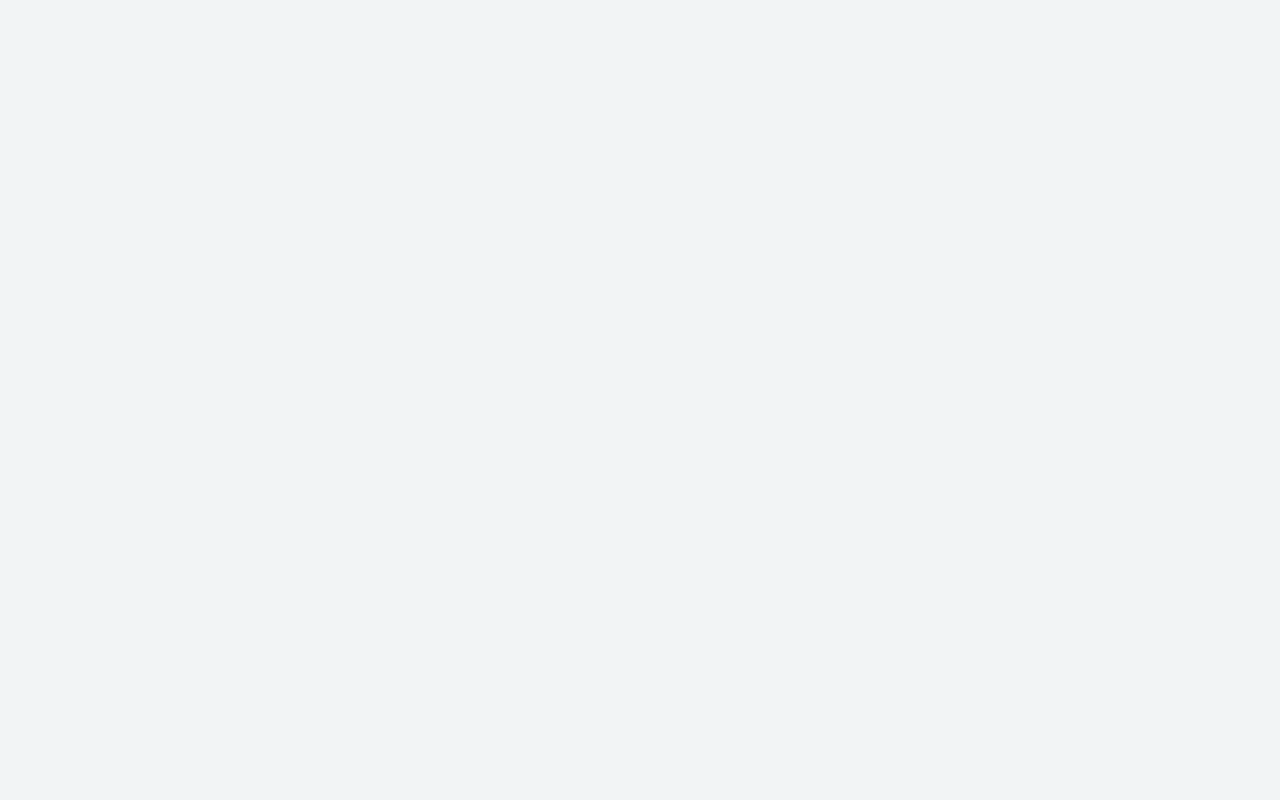
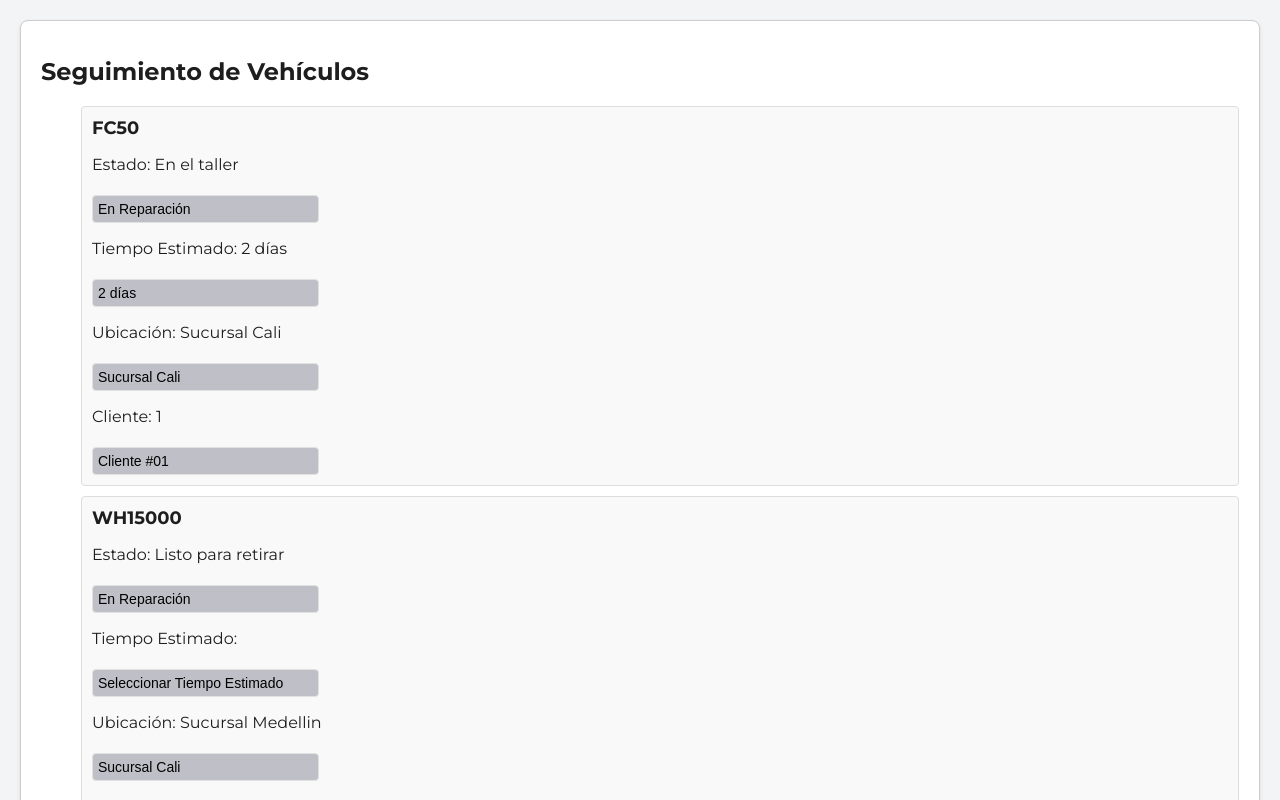
Before and after one commit to Carlos-39/ProyectoDesarrollo, a React (Create React App) app in the folder proyecto-desarrollo/: page /seguimiento-vehiculos in a window 1280 px wide. Before the commit this address had no page. Shown: the top 800 px of the page. Built offline with nearby package versions, Linux system fonts and the light colour scheme.

Commit message:
Modulo jefe de taller para presentar al cliente realizado, ademas de modificar algunos archivos para mejor entendimiento

```diff
--- a/proyecto-desarrollo/src/App.js
+++ b/proyecto-desarrollo/src/App.js
@@ -14,8 +14,9 @@ import sucursal2 from './images/sucursal2.jpg';
 import sucursal3 from './images/sucursal3.jpg';
 // import { BackButton } from './Components/BackButton/BackButton';
 // import { CarroContainer } from './CarroContainer';
-import { Login } from './Login'
+import { Login } from './Components/Login/Login';
 import { Link, useNavigate } from 'react-router-dom';
+import { SeguimientoVehiculos } from './SeguimientoVehiculos'
 
 function App() {
   return (
@@ -29,6 +30,7 @@ function App() {
         <Route path="/taller" element={<VistaTaller/>} />
         <Route path="/about-us" element={<VistaAboutUs/>} />
         <Route path="/login" element={<VistaLogin/>} />
+        <Route path="/seguimiento-vehiculos" element={<SeguimientoVehiculos />} />
       </Routes>
     </Router>
   );
@@ -86,6 +88,7 @@ function VistaTaller(){
       <Buscador/>
       <Header/>
       <Title title={'Taller'}/>
+      <Link to="/seguimiento-vehiculos">Ir a Seguimiento de Vehículos</Link>
       <Footer/>
     </div>
   );
--- a/proyecto-desarrollo/src/CarrosData.js
+++ b/proyecto-desarrollo/src/CarrosData.js
@@ -1,12 +1,32 @@
-const carrosData = [
+const vehiculos = [
+  {
+    id: 1,
+    nombre: 'FC50',
+    estado: 'En el taller',
+    tiempoEstimado: '2 días',
+    ubicacion: 'Sucursal Cali',
+	clienteId: 1,
+  },
+  {
+    id: 2,
+    nombre: 'WH15000',
+    estado: 'Listo para retirar',
+    tiempoEstimado: '',
+    ubicacion: 'Sucursal Medellin',
+	clienteId: 2,
+  },
+];
+
+const clientes = [
 	{
-		nombre: 'Carro 1',
-		imagen: 'url-imagen-2',
-		precio: 2000
+	  id: 1,
+	  nombre: 'Cliente #01',
 	},
 	{
-		nombre: 'Carro 1',
-		imagen: 'url-imagen-2',
-		precio: 2000
-	}
+	  id: 2,
+	  nombre: 'Cliente #02',
+	},
 ];
+
+export { vehiculos };
+export { clientes };
--- a/proyecto-desarrollo/src/Components/Footer/Footer.js
+++ b/proyecto-desarrollo/src/Components/Footer/Footer.js
@@ -28,11 +28,7 @@ function Footer() {
 			<div className="footer-section desarrolladores">
 				<h3>Desarrollado por: </h3>
 				<ul>
-          			<li>nombre</li>
-          			<li>nombre</li>
-          			<li>nombre</li>
-		      		<li>nombre</li>
-		      		<li>nombre</li>
+          			<li>Electro X Team</li>
         		</ul>
       		</div>
 		</footer>
--- /dev/null
+++ b/proyecto-desarrollo/src/SeguimientoVehiculos.css
@@ -0,0 +1,73 @@
+/* SeguimientoVehiculos.css */
+.seguimiento-vehiculos-container {
+	font-family: 'Montserrat', sans-serif;
+	margin: 20px;
+	padding: 20px;
+	border: 1px solid #ccc;
+	border-radius: 8px;
+	background-color: #fff;
+	box-shadow: 0 2px 4px rgba(0, 0, 0, 0.1);
+}
+
+.seguimiento-vehiculos-title {
+	font-size: 24px;
+	margin-bottom: 20px;
+}
+
+.vehiculo-item {
+	list-style: none;
+	border: 1px solid #ddd;
+	padding: 10px;
+	margin: 10px 0;
+	border-radius: 4px;
+	background-color: #f9f9f9;
+}
+
+.vehiculo-item h2 {
+	font-size: 18px;
+	margin: 0;
+}
+
+.vehiculo-item select {
+	width: 20%;
+	padding: 5px;
+	margin-top: 5px;
+	appearance: none;
+	border: 1px solid #E1E1E1;
+	border-radius: 4px;
+	background-color: #bfbfc7;
+	cursor: pointer;
+	font-size: 14px;
+	transition: border-color 0.3s, box-shadow 0.3s;
+}
+
+.vehiculo-item select option {
+	font-size: 14px;
+	padding: 5px;
+	background-color: #f2f3f4;
+}
+
+.vehiculo-item select:focus {
+	outline: none;
+	border-color: #ad0c0c;
+	box-shadow: 0 0 5px rgba(216, 0, 0, 0.5);
+}
+
+.volver-home-button {
+    background-color: #1E1E1F;
+    color: #f2f3f4;
+    padding: 10px 20px;
+    border: transparent solid transparent;
+    border-radius: 4px;
+    cursor: pointer;
+    font-size: 16px;
+    margin-top: 20px;
+    transition: background-color 0.3s ease;
+	font-family: 'Montserrat', sans-serif;
+}
+
+.volver-home-button:hover {
+    background-color: #f2f3f4;
+	color: #1E1E1F;
+	font-weight: bold;
+}
--- /dev/null
+++ b/proyecto-desarrollo/src/SeguimientoVehiculos.js
@@ -0,0 +1,108 @@
+import React, { useState } from 'react';
+import { vehiculos, clientes } from './CarrosData';
+import './SeguimientoVehiculos.css'
+
+function SeguimientoVehiculos() {
+	const [vehiculosData, setVehiculosData] = useState(vehiculos);
+
+	const actualizarEstadoVehiculo = (id, nuevoEstado) => {
+		const nuevosVehiculos = vehiculosData.map((vehiculo) => {
+		  if (vehiculo.id === id) {
+			return { ...vehiculo, estado: nuevoEstado };
+		  }
+		  return vehiculo;
+		});
+
+		setVehiculosData(nuevosVehiculos);
+	};
+
+	const actualizarTiempoEstimado = (id, nuevoTiempoEstimado) => {
+		const nuevosVehiculos = vehiculosData.map((vehiculo) => {
+			if (vehiculo.id === id) {
+				return { ...vehiculo, tiempoEstimado: nuevoTiempoEstimado };
+		  	}
+		  	return vehiculo;
+		});
+
+		setVehiculosData(nuevosVehiculos);
+	};
+
+	const actualizarSucursal = (id, nuevaSucursal) => {
+		const nuevosVehiculos = vehiculosData.map((vehiculo) => {
+			if (vehiculo.id === id) {
+				return { ...vehiculo, ubicacion: nuevaSucursal };
+			}
+		  	return vehiculo;
+		});
+
+		setVehiculosData(nuevosVehiculos);
+	};
+
+	const handleChangeCliente = (clienteId, vehiculoId) => {
+		const nuevosVehiculos = vehiculosData.map((vehiculo) => {
+			if (vehiculo.id === vehiculoId) {
+				return { ...vehiculo, clienteId };
+		  	}
+		  	return vehiculo;
+		});
+		setVehiculosData(nuevosVehiculos);
+	};
+
+	return (
+		<div className="seguimiento-vehiculos-container">
+			<h1 className="seguimiento-vehiculos-title">Seguimiento de Vehículos</h1>
+    	  	<ul>
+				{vehiculosData.map((vehiculo) => (
+          			<li key={vehiculo.id} className="vehiculo-item">
+            			<h2>{vehiculo.nombre}</h2>
+            			<p>Estado: {vehiculo.estado}</p>
+						<select
+              				value={vehiculo.estado}
+             				onChange={(e) => actualizarEstadoVehiculo(vehiculo.id, e.target.value)}
+        				>
+							<option value="En Reparación">En Reparación</option>
+              				<option value="Esperando Piezas">Esperando Piezas</option>
+              				<option value="Listo para Entrega">Listo para Entrega</option>
+              				<option value="En Pruebas">En Pruebas</option>
+						</select>
+            			<p>Tiempo Estimado: {vehiculo.tiempoEstimado}</p>
+						<select
+              				value={vehiculo.tiempoEstimado}
+              				onChange={(e) => actualizarTiempoEstimado(vehiculo.id, e.target.value)}
+        				>
+              				<option value="">Seleccionar Tiempo Estimado</option>
+              				<option value="1 día">1 día</option>
+              				<option value="2 días">2 días</option>
+              				<option value="3 días">3 días</option>
+              				<option value="Más de 3 días">Más de 3 días</option>
+        				</select>
+            			<p>Ubicación: {vehiculo.ubicacion}</p>
+						<select
+              				value={vehiculo.ubicacion}
+             				onChange={(e) => actualizarSucursal(vehiculo.id, e.target.value)}
+        				>
+              				<option value="Cali calle 8a #34-67">Sucursal Cali</option>
+              				<option value="Medellin carrera 78b #49-55">Sucursal Medellin</option>
+              				<option value="Bogota calle 56 #11-20a">Sucursal Bogota</option>
+        				</select>
+						<p>Cliente: {vehiculo.clienteId} </p>
+						<select
+              				value={vehiculo.clienteId}
+              				onChange={(e) => handleChangeCliente(parseInt(e.target.value), vehiculo.id)}
+           				>
+              				{clientes.map((cliente) => (
+                				<option key={cliente.id} value={cliente.id}>
+                  					{cliente.nombre}
+                				</option>
+              				))}
+        				</select>
+          			</li>
+      			))}
+    	  	</ul>
+
+			<button className="volver-home-button" onClick={() => window.location.href = '/'}>Volver al Home</button>
+		</div>
+	);
+}
+
+export { SeguimientoVehiculos };
```
Also changed, not shown: proyecto-desarrollo/src/Carros.css (deleted), proyecto-desarrollo/src/Components/Login/Autentificacion.js (renamed from proyecto-desarrollo/src/Autentificacion.js), proyecto-desarrollo/src/Components/Login/Login.css (renamed from proyecto-desarrollo/src/Login.css), proyecto-desarrollo/src/Components/Login/Login.js (renamed from proyecto-desarrollo/src/Login.js).
